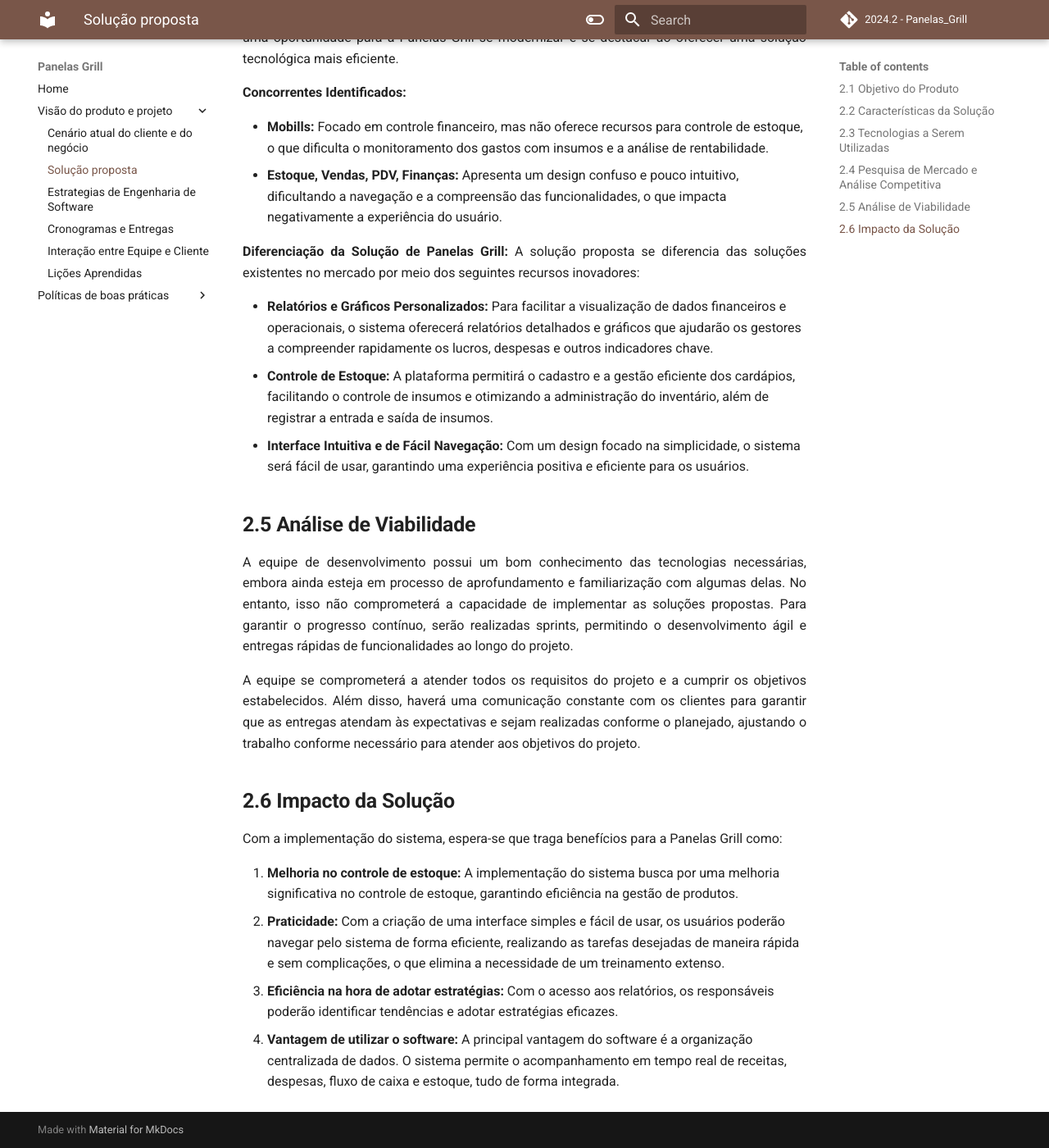
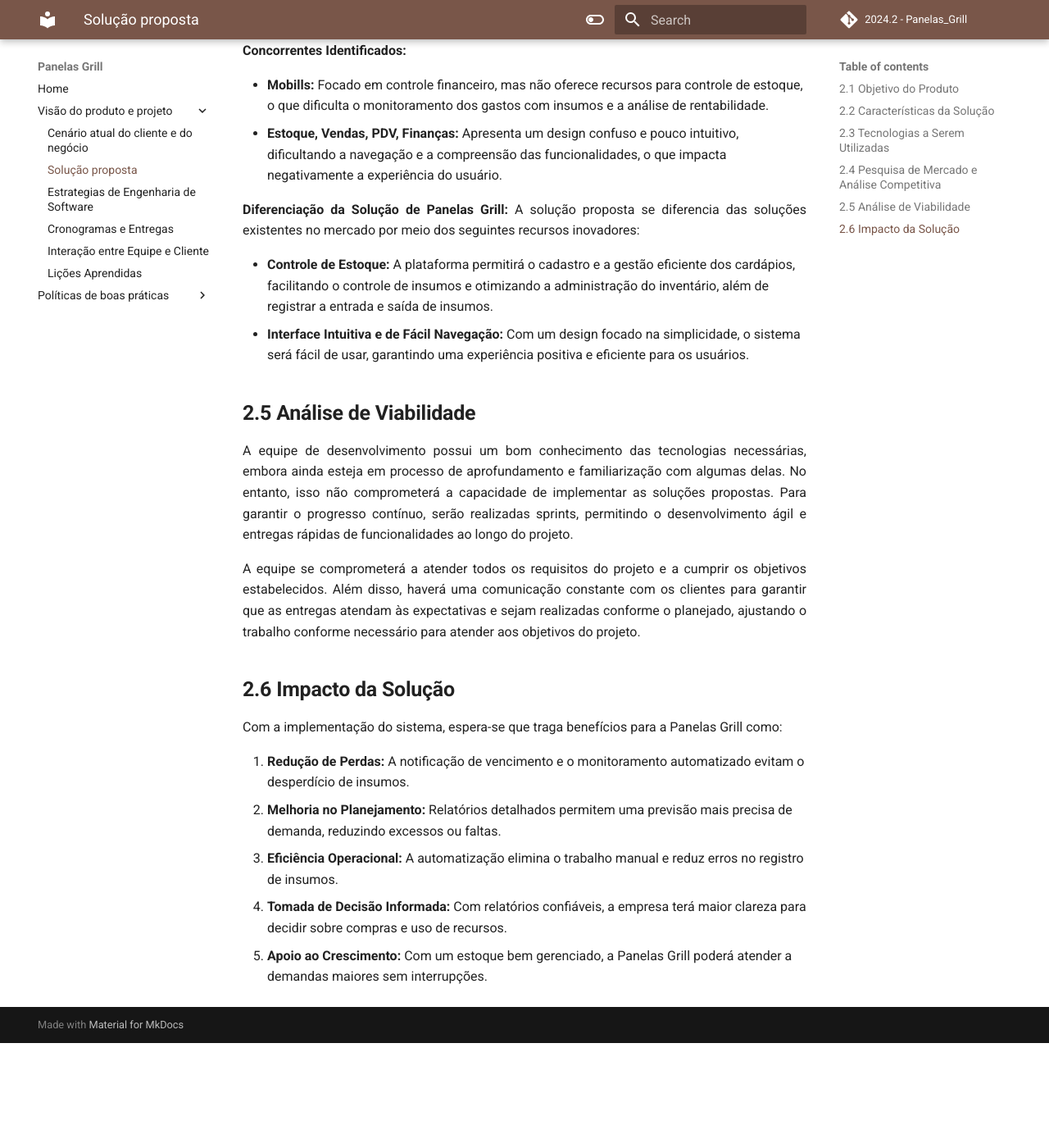
Before and after one commit to mdsreq-fga-unb/2024.2-T03-PanelasGrill, an MkDocs documentation site: the page built from docs/unidade1/sessao2.md, in a window 1280 px wide and 1400 px high, scrolled down 1571 px. Shown: the whole window at 82% size. Built offline with MkDocs 1.6.1 and Material for MkDocs 9.7.7, drawn with Linux system fonts in a browser that asks for light colours; comment, search, counter and statistics services are not loaded; after the commit the page ends 2843 px from its top, so only the background shows below that; some of the changed text lies outside the part shown.

Commit message:
docs: reescrevendo o tópico 2 Solução Proposta

```diff
--- a/docs/unidade1/sessao2.md
+++ b/docs/unidade1/sessao2.md
@@ -2,19 +2,18 @@
 
 ## **2.1 Objetivo do Produto**
 
-<p>O objetivo deste produto é aprimorar a gestão de estoque da Panelas Grill, oferecendo um sistema que simplifica e automatiza o controle de entrada e saída de produtos. Com essa solução, a empresa conseguirá melhorar a eficiência nas operações e otimizar o fluxo de trabalho, além de gerar relatórios detalhados que apoiarão a tomada de decisões estratégicas e contribuirão para o crescimento do negócio.</p>
+<p>O objetivo deste produto é desenvolver um sistema que simplifique e automatize o controle de estoque, permitindo à Panelas Grill registrar, monitorar e planejar com precisão a entrada e saída de insumos. Com essa solução, a empresa conseguirá melhorar a eficiência nas operações e otimizar o fluxo de trabalho, além de gerar relatórios detalhados que apoiarão a tomada de decisões estratégicas e contribuirão para o crescimento do negócio.</p>
 
 ## **2.2 Características da Solução**
 
 <p>Aqui, tem-se um conjunto inicial das principais características que a solução deverá ter.</p>
 
-- <p>O sistema permitirá a geração de relatórios diários e mensais, proporcionando uma visão detalhada e atualizada das operações.</p>
+- <p>Relatórios diários e mensais para análise de consumo e planejamento de compras.</p>
 - <p>O sistema permitirá o registro eficiente de entrada e consumo de estoque, garantindo um controle preciso e atualizado dos produtos.</p>
-- <p>O usuário poderá consultar o estoque de forma rápida, obtendo informações atualizadas sobre a disponibilidade dos produtos.</p>
-- <P>O sistema permitirá o registro de vendas, cardápios, clientes (empresas) e produtos, facilitando o gerenciamento completo das operações.</p>
+- <P>Consulta rápida sobre a disponibilidade de produtos no estoque.</p>
 - <P>O sistema notificará quando os itens estiverem em baixo estoque ou próximos ao vencimento.
 - <p>A plataforma será desenvolvida com foco em segurança, garantindo proteção de dados dos clientes e conformidade com a LGPD.</p>
-
+- <p>Foco em uma interface simples e intuitiva, considerando a baixa familiaridade da equipe com tecnologia.</p>
 
 ## **2.3 Tecnologias a Serem Utilizadas**
 
@@ -41,7 +40,6 @@
 <p><strong>Diferenciação da Solução de Panelas Grill:</strong> A solução proposta se diferencia das soluções existentes no mercado por meio dos seguintes recursos inovadores:</p>
 
 <ul>
-    <li><strong>Relatórios e Gráficos Personalizados:</strong> Para facilitar a visualização de dados financeiros e operacionais, o sistema oferecerá relatórios detalhados e gráficos que ajudarão os gestores a compreender rapidamente os lucros, despesas e outros indicadores chave.</li>
     <li><strong>Controle de Estoque:</strong> A plataforma permitirá o cadastro e a gestão eficiente dos cardápios, facilitando o controle de insumos e otimizando a administração do inventário, além de registrar a entrada e saída de insumos.</li>
     <li><strong>Interface Intuitiva e de Fácil Navegação:</strong> Com um design focado na simplicidade, o sistema será fácil de usar, garantindo uma experiência positiva e eficiente para os usuários.</li>
 </ul>
@@ -57,8 +55,9 @@
 <p>Com a implementação do sistema, espera-se que traga benefícios para a Panelas Grill como:</p>
 
 <ol>
-    <li><strong>Melhoria no controle de estoque:</strong> A implementação do sistema busca por uma melhoria significativa no controle de estoque, garantindo eficiência na gestão de produtos.</li>
-    <li><strong>Praticidade:</strong> Com a criação de uma interface simples e fácil de usar, os usuários poderão navegar pelo sistema de forma eficiente, realizando as tarefas desejadas de maneira rápida e sem complicações, o que elimina a necessidade de um treinamento extenso.</li>
-    <li><strong>Eficiência na hora de adotar estratégias:</strong> Com o acesso aos relatórios, os responsáveis poderão identificar tendências e adotar estratégias eficazes.</li>
-    <li><strong>Vantagem de utilizar o software:</strong> A principal vantagem do software é a organização centralizada de dados. O sistema permite o acompanhamento em tempo real de receitas, despesas, fluxo de caixa e estoque, tudo de forma integrada.</li>
+    <li><strong>Redução de Perdas:</strong> A notificação de vencimento e o monitoramento automatizado evitam o desperdício de insumos.</li>
+    <li><strong>Melhoria no Planejamento:</strong> Relatórios detalhados permitem uma previsão mais precisa de demanda, reduzindo excessos ou faltas.</li>
+    <li><strong>Eficiência Operacional:</strong>  A automatização elimina o trabalho manual e reduz erros no registro de insumos.</li>
+    <li><strong>Tomada de Decisão Informada:</strong> Com relatórios confiáveis, a empresa terá maior clareza para decidir sobre compras e uso de recursos.</li>
+    <li><strong>Apoio ao Crescimento:</strong> Com um estoque bem gerenciado, a Panelas Grill poderá atender a demandas maiores sem interrupções.</li>
 </ol>
```
